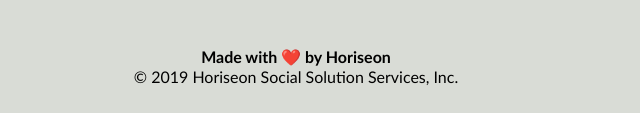
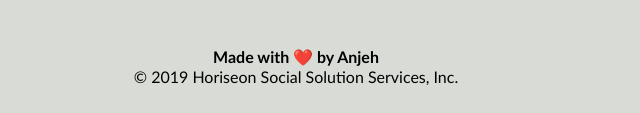
Before and after one commit to Anjeh24/Homework, a plain HTML site: page index.html in a window 1280 px wide. Shown: the part 1865-1978 px from the top of the page, 344-984 px from the left. Drawn offline with Linux system fonts and the light colour scheme; files whose address does not match are found by name.

Commit message:
Homework

```diff
--- a/index.html
+++ b/index.html
@@ -91,7 +91,7 @@
     </div>
 
     <div class="footer">
-        <h4>Made with ❤️️ by Horiseon</h4>
+        <h4>Made with ❤️️ by Anjeh</h4>
         <p>
             &copy; 2019 Horiseon Social Solution Services, Inc.
         </p>
```
